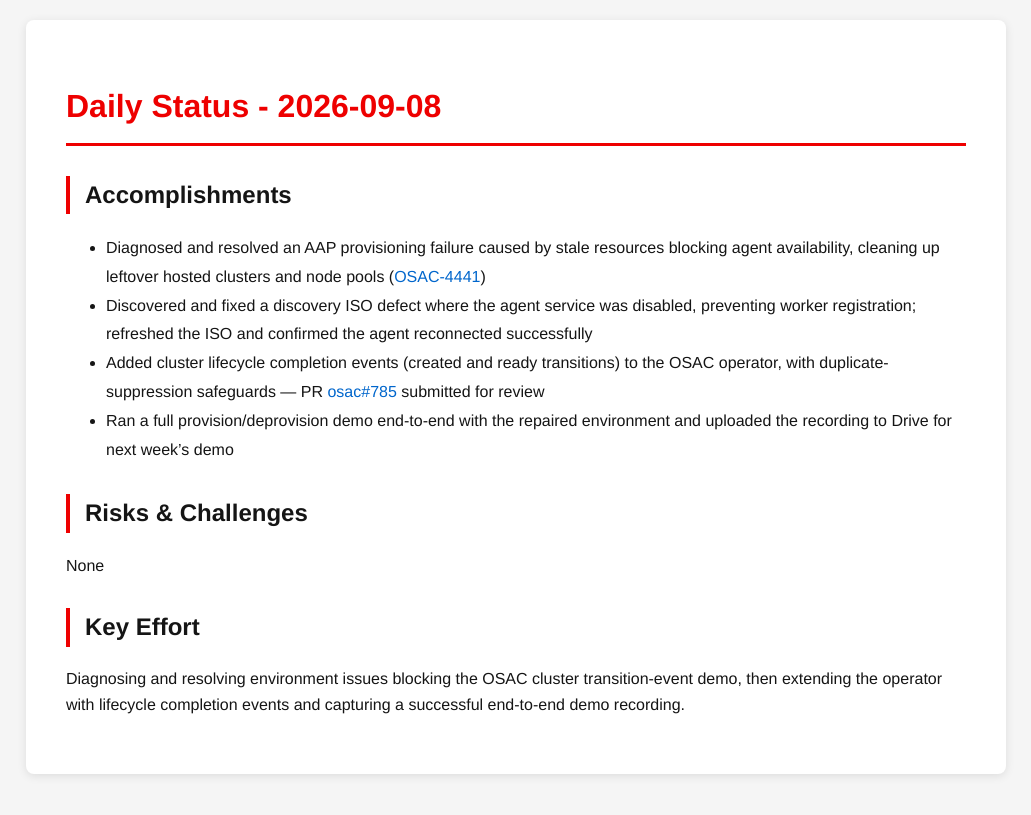
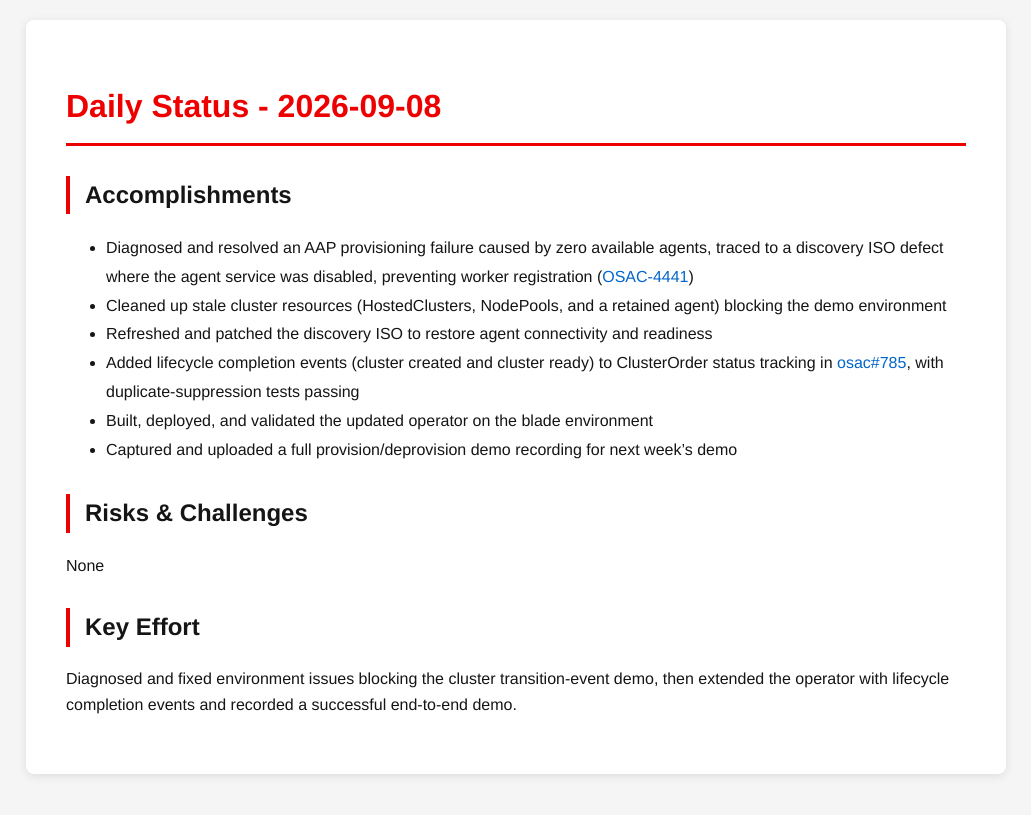
Before and after one commit to tzvatot/daily-status, a Jekyll site: the page built from 2026-09-08.md, in a window 1280 px wide. Shown: the top 815 px of the page, without its empty margins (124-1155 px from the left). Built offline with Jekyll 4.4.1, drawn with Linux system fonts in a browser that asks for light colours.

Commit message:
Daily status update - 2026-09-08

```diff
--- a/2026-09-08.md
+++ b/2026-09-08.md
@@ -7,13 +7,15 @@ date: 2026-09-08
 # Daily Status - 2026-09-08
 
 ## Accomplishments
-- Diagnosed and resolved an AAP provisioning failure caused by stale resources blocking agent availability, cleaning up leftover hosted clusters and node pools ([OSAC-4441](https://redhat.atlassian.net/browse/OSAC-4441))
-- Discovered and fixed a discovery ISO defect where the agent service was disabled, preventing worker registration; refreshed the ISO and confirmed the agent reconnected successfully
-- Added cluster lifecycle completion events (created and ready transitions) to the OSAC operator, with duplicate-suppression safeguards — PR [osac#785](https://github.com/osac-project/osac/pull/785) submitted for review
-- Ran a full provision/deprovision demo end-to-end with the repaired environment and uploaded the recording to Drive for next week's demo
+- Diagnosed and resolved an AAP provisioning failure caused by zero available agents, traced to a discovery ISO defect where the agent service was disabled, preventing worker registration ([OSAC-4441](https://redhat.atlassian.net/browse/OSAC-4441))
+- Cleaned up stale cluster resources (HostedClusters, NodePools, and a retained agent) blocking the demo environment
+- Refreshed and patched the discovery ISO to restore agent connectivity and readiness
+- Added lifecycle completion events (cluster created and cluster ready) to ClusterOrder status tracking in [osac#785](https://github.com/osac-project/osac/pull/785), with duplicate-suppression tests passing
+- Built, deployed, and validated the updated operator on the blade environment
+- Captured and uploaded a full provision/deprovision demo recording for next week's demo
 
 ## Risks & Challenges
 None
 
 ## Key Effort
-Diagnosing and resolving environment issues blocking the OSAC cluster transition-event demo, then extending the operator with lifecycle completion events and capturing a successful end-to-end demo recording.
+Diagnosed and fixed environment issues blocking the cluster transition-event demo, then extended the operator with lifecycle completion events and recorded a successful end-to-end demo.
```
